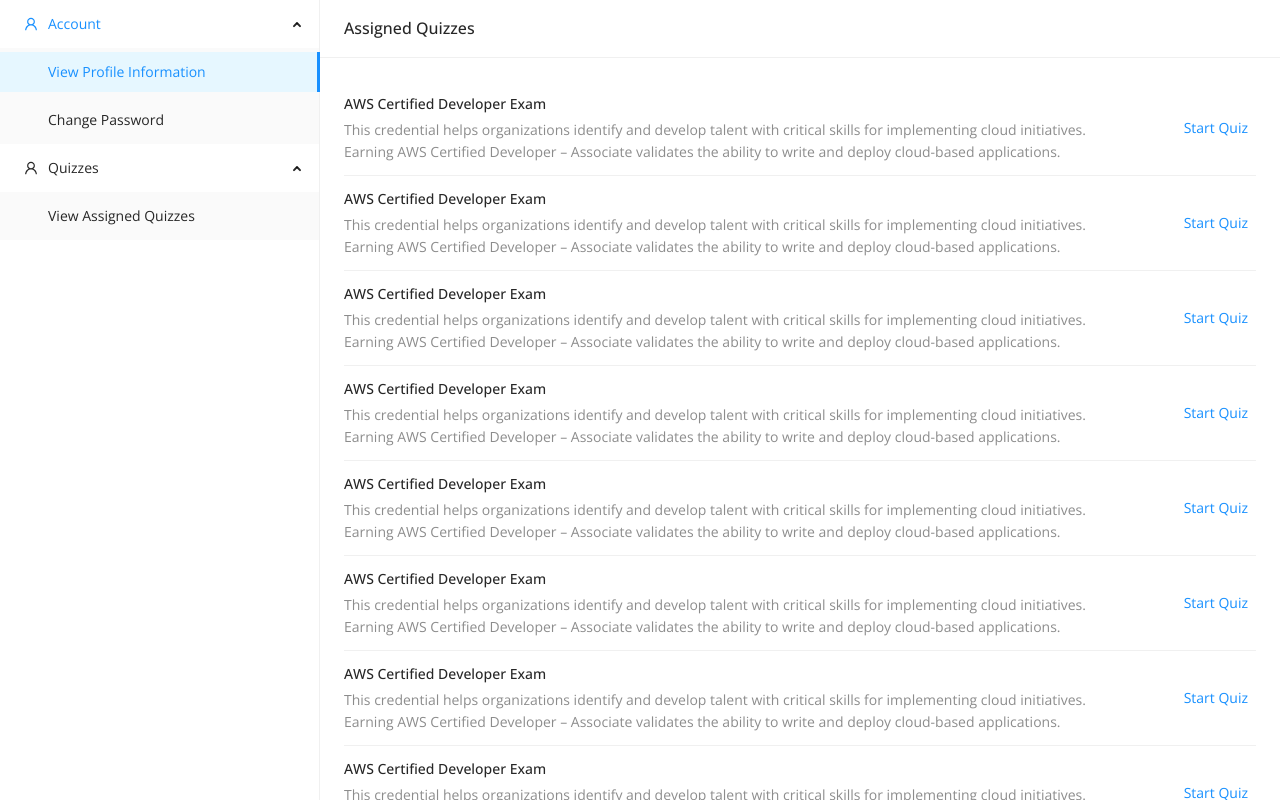
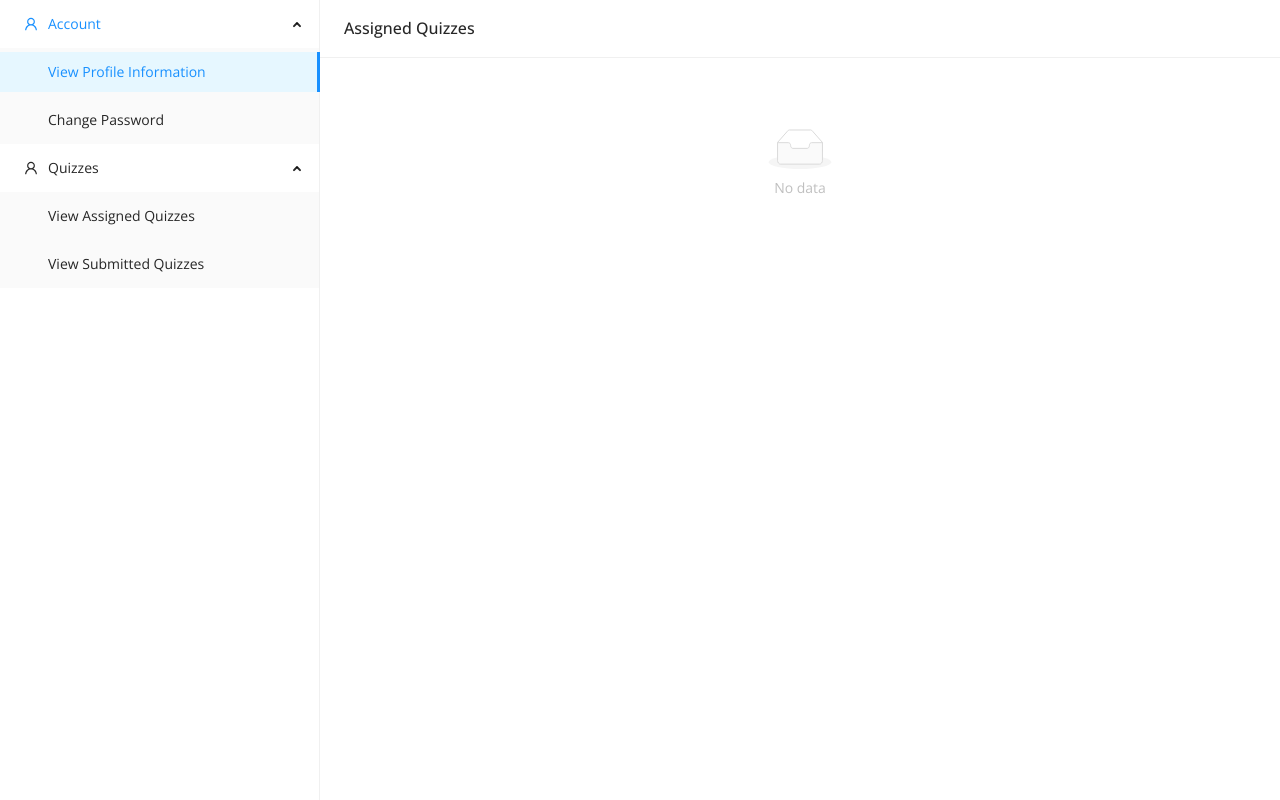
Before and after one commit to hnguyen110/Quiz-Client-UI, a Next.js app: page /quizzes/view-assigned-quizzes in a window 1280 px wide. Built offline with nearby package versions, Linux system fonts and the light colour scheme.

Commit message:
Added the page to view the quiz results, need to fix the quiz details component to render the list of questions with answes correctly

```diff
--- /dev/null
+++ b/components/quizzes/assigned-quizz-list/assigned-quizz-list.tsx
@@ -0,0 +1,14 @@
+import { useState } from "react";
+import QuizList from "../quiz-list/quiz-list";
+
+export default function AssignedQuizzList() {
+  const [open, setOpen] = useState(false);
+  return (
+    <QuizList
+      title="Assigned Quizzes"
+      open={open}
+      setOpen={setOpen}
+      quizzes={[]}
+    />
+  );
+}
--- a/components/quizzes/assigned-quizzes/assigned-quizzes.tsx
+++ /dev/null
@@ -1,94 +0,0 @@
-import { Card, Col, List, Row } from "antd";
-import { useState } from "react";
-import QuizDetails from "../quiz-details/quiz-details";
-
-export default function AssignedQuizzes() {
-  const data = [
-    {
-      title: "AWS Certified Developer Exam",
-      description:
-        "This credential helps organizations identify and develop talent with critical skills for implementing cloud initiatives. Earning AWS Certified Developer – Associate validates the ability to write and deploy cloud-based applications.",
-    },
-    {
-      title: "AWS Certified Developer Exam",
-      description:
-        "This credential helps organizations identify and develop talent with critical skills for implementing cloud initiatives. Earning AWS Certified Developer – Associate validates the ability to write and deploy cloud-based applications.",
-    },
-    {
-      title: "AWS Certified Developer Exam",
-      description:
-        "This credential helps organizations identify and develop talent with critical skills for implementing cloud initiatives. Earning AWS Certified Developer – Associate validates the ability to write and deploy cloud-based applications.",
-    },
-    {
-      title: "AWS Certified Developer Exam",
-      description:
-        "This credential helps organizations identify and develop talent with critical skills for implementing cloud initiatives. Earning AWS Certified Developer – Associate validates the ability to write and deploy cloud-based applications.",
-    },
-    {
-      title: "AWS Certified Developer Exam",
-      description:
-        "This credential helps organizations identify and develop talent with critical skills for implementing cloud initiatives. Earning AWS Certified Developer – Associate validates the ability to write and deploy cloud-based applications.",
-    },
-    {
-      title: "AWS Certified Developer Exam",
-      description:
-        "This credential helps organizations identify and develop talent with critical skills for implementing cloud initiatives. Earning AWS Certified Developer – Associate validates the ability to write and deploy cloud-based applications.",
-    },
-    {
-      title: "AWS Certified Developer Exam",
-      description:
-        "This credential helps organizations identify and develop talent with critical skills for implementing cloud initiatives. Earning AWS Certified Developer – Associate validates the ability to write and deploy cloud-based applications.",
-    },
-    {
-      title: "AWS Certified Developer Exam",
-      description:
-        "This credential helps organizations identify and develop talent with critical skills for implementing cloud initiatives. Earning AWS Certified Developer – Associate validates the ability to write and deploy cloud-based applications.",
-    },
-    {
-      title: "AWS Certified Developer Exam",
-      description:
-        "This credential helps organizations identify and develop talent with critical skills for implementing cloud initiatives. Earning AWS Certified Developer – Associate validates the ability to write and deploy cloud-based applications.",
-    },
-    {
-      title: "AWS Certified Developer Exam",
-      description:
-        "This credential helps organizations identify and develop talent with critical skills for implementing cloud initiatives. Earning AWS Certified Developer – Associate validates the ability to write and deploy cloud-based applications.",
-    },
-  ];
-  const [open, setOpen] = useState(false);
-  return (
-    <div>
-      <QuizDetails
-        title={"AWS Certified Developer - Associate"}
-        width={"100%"}
-        open={open}
-        onCloseHandler={() => setOpen(false)}
-      />
-      <Card
-        title="Assigned Quizzes"
-        bordered={false}
-        className="w-full h-screen overflow-y-auto"
-      >
-        <Row gutter={16}>
-          <Col xs={24} sm={24} md={24}>
-            <List
-              itemLayout="horizontal"
-              dataSource={data}
-              renderItem={(item) => (
-                <List.Item
-                  onClick={() => setOpen(true)}
-                  actions={[<a key="list-loadmore-edit">Start Quiz</a>]}
-                >
-                  <List.Item.Meta
-                    title={<a>{item.title}</a>}
-                    description={item.description}
-                  />
-                </List.Item>
-              )}
-            />
-          </Col>
-        </Row>
-      </Card>
-    </div>
-  );
-}
--- a/components/quizzes/quiz-details/quiz-details.tsx
+++ b/components/quizzes/quiz-details/quiz-details.tsx
@@ -1,5 +1,5 @@
 import { List } from "antd";
-import Question from "../../../utilities/types/quizzes/question/question";
+import Question from "../../../utilities/types/quizzes/question";
 import GenericDrawer from "../../utilities/generic-drawer/generic-drawer";
 import QuizQuestion from "../quiz-question/quiz-question";
 
@@ -7,76 +7,17 @@
   title: string;
   width: string | number;
   open: boolean;
+  withSolution?: boolean;
+  questions: Question[];
   onCloseHandler: any;
 }
-
-const dataSource: Question[] = [
-  {
-    id: 1,
-    description: `A company is migrating a legacy application to Amazon EC2. The application uses a user name and
-    password stored in the source code to connect to a MySQL database. The database will be migrated to an
-    Amazon RDS for MySQL DB instance. As part of the migration, the company wants to implement a secure
-    way to store and automatically rotate the database credentials.`,
-    solutions: [
-      {
-        id: 1,
-        description: `Store the database credentials in environment variables in an Amazon Machine Image (AMI). Rotate the
-      credentials by replacing the AMI.`,
-      },
-      {
-        id: 2,
-        description: `Store the database credentials in AWS Systems Manager Parameter Store. Configure Parameter Store to
-        automatically rotate the credentials.`,
-      },
-      {
-        id: 3,
-        description: `Store the database credentials in environment variables on the EC2 instances. Rotate the credentials by
-        relaunching the EC2 instances.`,
-      },
-      {
-        id: 4,
-        description: `Store the database credentials in AWS Secrets Manager. Configure Secrets Manager to automatically
-        rotate the credentials`,
-      },
-    ],
-    type: "single_choice",
-  },
-  {
-    id: 1,
-    description: `A company is migrating a legacy application to Amazon EC2. The application uses a user name and
-    password stored in the source code to connect to a MySQL database. The database will be migrated to an
-    Amazon RDS for MySQL DB instance. As part of the migration, the company wants to implement a secure
-    way to store and automatically rotate the database credentials.`,
-    solutions: [
-      {
-        id: 1,
-        description: `Store the database credentials in environment variables in an Amazon Machine Image (AMI). Rotate the
-      credentials by replacing the AMI.`,
-      },
-      {
-        id: 2,
-        description: `Store the database credentials in AWS Systems Manager Parameter Store. Configure Parameter Store to
-        automatically rotate the credentials.`,
-      },
-      {
-        id: 3,
-        description: `Store the database credentials in environment variables on the EC2 instances. Rotate the credentials by
-        relaunching the EC2 instances.`,
-      },
-      {
-        id: 4,
-        description: `Store the database credentials in AWS Secrets Manager. Configure Secrets Manager to automatically
-        rotate the credentials`,
-      },
-    ],
-    type: "multiple_choice",
-  },
-];
 
 export default function QuizDetails({
   title,
   width,
   open,
+  withSolution = false,
+  questions,
   onCloseHandler,
 }: Props) {
   return (
@@ -89,7 +30,7 @@
     >
       <List
         itemLayout="horizontal"
-        dataSource={dataSource}
+        dataSource={questions}
         renderItem={(item) => (
           <List.Item>
             <QuizQuestion question={item} />
--- /dev/null
+++ b/components/quizzes/quiz-list/quiz-list.tsx
@@ -0,0 +1,59 @@
+import { Card, Col, List, Row } from "antd";
+import { useState } from "react";
+import Quiz from "../../../utilities/types/quizzes/quiz";
+import QuizDetails from "../quiz-details/quiz-details";
+
+interface Props {
+  title: string;
+  open: boolean;
+  setOpen: any;
+  quizzes: Quiz[];
+}
+
+export default function QuizList({ title, open, setOpen, quizzes }: Props) {
+  const [selectedQuiz, setSelectedQuiz] = useState(null as null | Quiz);
+
+  function onQuizSelectedHandler(quiz: Quiz) {
+    setSelectedQuiz(quiz);
+    setOpen(true);
+  }
+
+  return (
+    <div>
+      <QuizDetails
+        title={selectedQuiz?.title ?? ""}
+        width={"100%"}
+        open={open}
+        onCloseHandler={() => setOpen(false)}
+        questions={[]}
+      />
+      <Card
+        title={title}
+        bordered={false}
+        className="w-full h-screen overflow-y-auto"
+      >
+        <Row gutter={16}>
+          <Col xs={24} sm={24} md={24}>
+            <List
+              itemLayout="horizontal"
+              dataSource={quizzes}
+              renderItem={(item) => (
+                <List.Item
+                  onClick={() => {
+                    onQuizSelectedHandler(item);
+                  }}
+                  actions={[<a key="startQuiz">Start Quiz</a>]}
+                >
+                  <List.Item.Meta
+                    title={<a>{item.title}</a>}
+                    description={item.description}
+                  />
+                </List.Item>
+              )}
+            />
+          </Col>
+        </Row>
+      </Card>
+    </div>
+  );
+}
--- a/components/quizzes/quiz-question/quiz-question.tsx
+++ b/components/quizzes/quiz-question/quiz-question.tsx
@@ -1,5 +1,5 @@
 import { Checkbox, Radio, Space, Typography } from "antd";
-import Question from "../../../utilities/types/quizzes/question/question";
+import Question from "../../../utilities/types/quizzes/question";
 
 interface Props {
   question: Question;
--- a/components/utilities/sidebar/sidebar.tsx
+++ b/components/utilities/sidebar/sidebar.tsx
@@ -37,6 +37,14 @@
             </Link>
           ),
         },
+        {
+          key: 6,
+          label: (
+            <Link href="/quizzes/view-submitted-quizzes">
+              View Submitted Quizzes
+            </Link>
+          ),
+        },
       ],
     },
   ];
--- a/pages/quizzes/view-assigned-quizzes/index.tsx
+++ b/pages/quizzes/view-assigned-quizzes/index.tsx
@@ -1,5 +1,5 @@
-import AssignedQuizzes from "../../../components/quizzes/assigned-quizzes/assigned-quizzes";
+import AssignedQuizzList from "../../../components/quizzes/assigned-quizz-list/assigned-quizz-list";
 
 export default function Index() {
-  return <AssignedQuizzes />;
+  return <AssignedQuizzList />;
 }
--- /dev/null
+++ b/pages/quizzes/view-submitted-quizzes/index.tsx
@@ -0,0 +1,5 @@
+import SubmittedQuizzList from "../../../components/quizzes/submitted-quizz-list/submitted-quizz-list";
+
+export default function Index() {
+  return <SubmittedQuizzList />;
+}
--- /dev/null
+++ b/utilities/types/quizzes/quiz.ts
@@ -0,0 +1,4 @@
+export default interface Quiz {
+  title: string;
+  description: string;
+}
```
Also changed, not shown: components/quizzes/submitted-quizz-list/submitted-quizz-list.tsx (added, +14 -0 lines), utilities/types/quizzes/question.ts (renamed from utilities/types/quizzes/question/question.ts), utilities/types/quizzes/solution.ts (renamed from utilities/types/quizzes/question/solution.ts).
